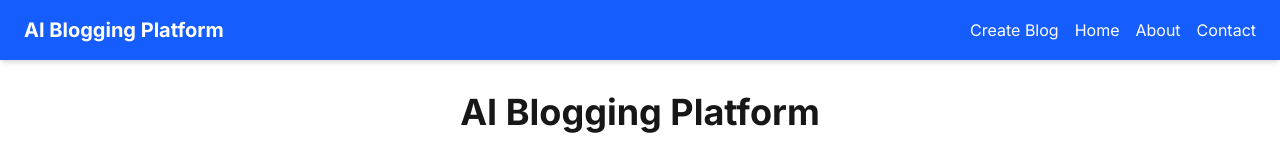
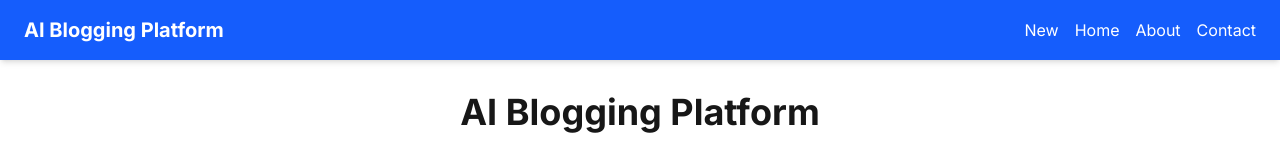
Before and after one commit to sad786/ai-blog-platform, a Next.js app: page / in a window 1280 px wide. Shown: the top 160 px of the page. Built offline with nearby package versions, Linux system fonts and the light colour scheme.

Commit message:
changed blog post name

```diff
--- a/app/components/Layout.tsx
+++ b/app/components/Layout.tsx
@@ -19,7 +19,7 @@ export default function Layout({ children }: LayoutProps) {
           {/* Navigation Links */}
           <div className="flex space-x-4">
           <Link href="/blog/create" className="hover:text-blue-300 transition-colors">
-              Create Blog
+             New
             </Link>
             <Link href="/" className="hover:text-blue-300 transition-colors">
               Home
```
